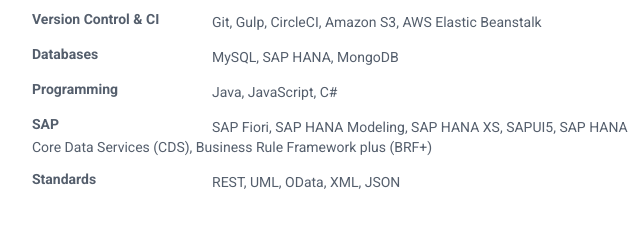
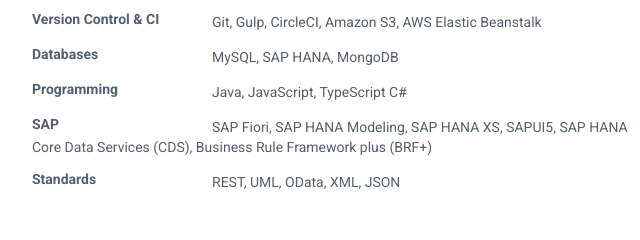
Before and after one commit to MarioMaradiaga/MarioMaradiaga.github.io, a plain HTML site: page index.html in a window 1280 px wide. Shown: the part 534-774 px from the top of the page, 188-828 px from the left. Drawn offline with Linux system fonts and the light colour scheme.

Commit message:
Adding TypeScritp

```diff
--- a/index.html
+++ b/index.html
@@ -111,7 +111,7 @@
                     </div>
                     <div class="item">
                         <h3 class="level-title">Programming</h3>
-                        <span>Java, JavaScript, C#</span>
+                        <span>Java, JavaScript, TypeScript C#</span>
                     </div>
                     <div class="item">
                         <h3 class="level-title">SAP</h3>
```
